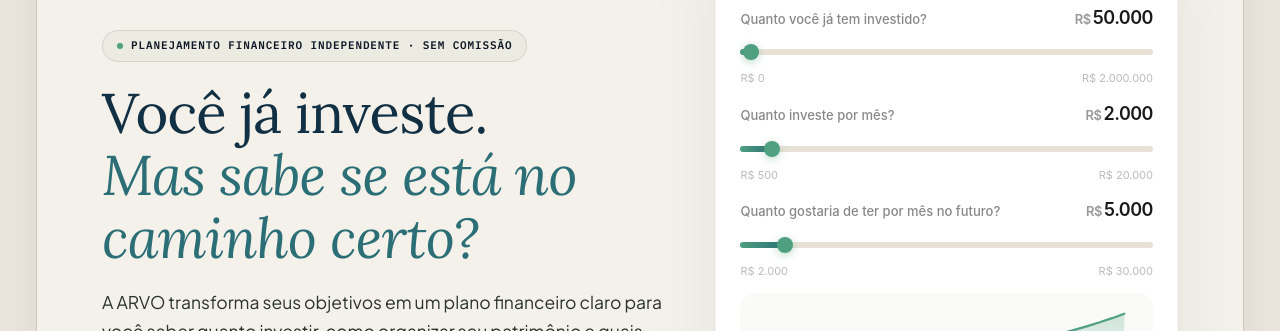
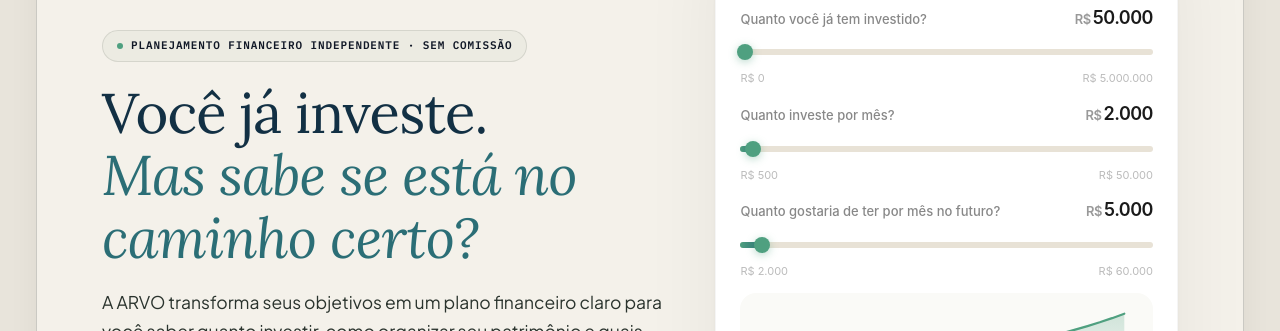
Before and after one commit to luslater/arvo, a Next.js app: page /preview-copy-v2 in a window 1280 px wide. Shown: the part 223-554 px from the top of the page. Built offline with nearby package versions, Linux system fonts and the light colour scheme.

Commit message:
feat(simulators): expand maximum slider limits to R$ 5.000.000 (patrimonio), R$ 50.000 (aporte) and R$ 60.000 (renda futura)

```diff
--- a/src/app/dashboard/planejamento/page.tsx
+++ b/src/app/dashboard/planejamento/page.tsx
@@ -273,7 +273,7 @@ export function PlanejamentoContent() {
                         <ArvoSliderControl
                             label="Patrimônio Atual"
                             value={currentValue}
-                            min={0} max={2000000} step={5000}
+                            min={0} max={5000000} step={10000}
                             onChange={setCurrentValue}
                             isCurrency
                             icon={<Wallet className="w-4 h-4" />}
@@ -281,7 +281,7 @@ export function PlanejamentoContent() {
                         <ArvoSliderControl
                             label="Aporte Mensal"
                             value={monthlyContribution}
-                            min={0} max={50000} step={100}
+                            min={0} max={50000} step={500}
                             onChange={setMonthlyContribution}
                             isCurrency
                             icon={<PiggyBank className="w-4 h-4" />}
@@ -335,7 +335,7 @@ export function PlanejamentoContent() {
                         </div>
                         <Slider
                             value={[desiredLifestyleCost]}
-                            min={1000} max={50000} step={100}
+                            min={1000} max={60000} step={500}
                             onValueChange={(v: number[]) => setDesiredLifestyleCost(v[0])}
                             className="[&_[role=slider]]:bg-emerald-600 [&_[role=slider]]:border-emerald-600"
                         />
--- a/src/components/landing-simulator.tsx
+++ b/src/components/landing-simulator.tsx
@@ -247,15 +247,15 @@ export default function ArvoSimulador() {
             value={patrimonio}
             onChange={setPatrimonio}
             min={0}
-            max={2000000}
-            step={5000}
+            max={5000000}
+            step={10000}
           />
           <SliderInput
             label="Quanto investe por mês?"
             value={aporte}
             onChange={setAporte}
             min={500}
-            max={20000}
+            max={50000}
             step={500}
           />
           <SliderInput
@@ -263,7 +263,7 @@ export default function ArvoSimulador() {
             value={gasto}
             onChange={setGasto}
             min={2000}
-            max={30000}
+            max={60000}
             step={500}
           />
 
```
